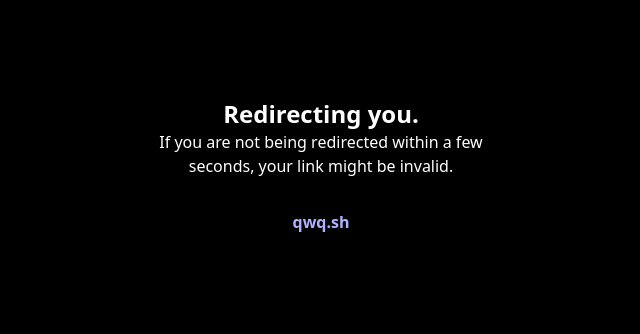
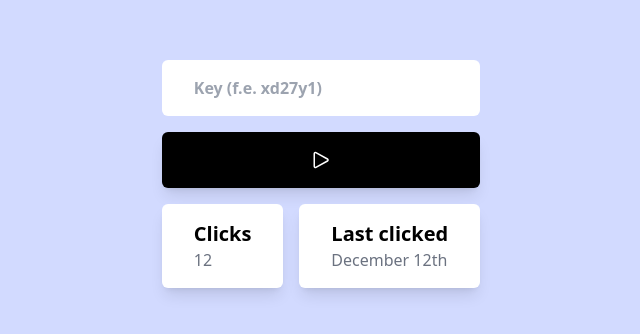
Before and after one commit to crnvl/qwq.sh, a Next.js app: page /tracking in a window 1280 px wide. Shown: the part 218-552 px from the top of the page, without its empty margins (319-959 px from the left). Built offline with nearby package versions, Linux system fonts and the light colour scheme; no server answers.

Commit message:
Add tracking interface

```diff
--- /dev/null
+++ b/pages/api/track.ts
@@ -0,0 +1,32 @@
+import { NextApiRequest, NextApiResponse } from "next";
+import TrackingInfo from "../../models/trackingInfo";
+import { connectDB } from "../../utils/connect";
+
+type Data = {
+    clicks: Number,
+    lastClick: Date,
+    success: Boolean
+}
+
+export default async function handler(
+    req: NextApiRequest,
+    res: NextApiResponse<Data>
+) {
+    res.setHeader('Access-Control-Allow-Origin', '*');
+
+    await connectDB();
+    const key = JSON.parse(req.body).key;
+
+    if (key === "[id]") {
+        res.json({ clicks: 0, lastClick: new Date(), success: false });
+        return
+    }
+
+    const stats = await TrackingInfo.findOne({ key: key });
+
+    if (stats) {
+        res.json({ clicks: stats.clicks, lastClick: stats.lastClick, success: true });
+        return
+    }
+    res.json({ clicks: 0, lastClick: new Date(), success: false });
+}
--- /dev/null
+++ b/pages/tracking.tsx
@@ -0,0 +1,55 @@
+import { NextPage } from "next";
+import Head from "next/head";
+import { useState } from "react";
+
+const Tracking: NextPage = () => {
+
+    const [icon, setIcon] = useState(<svg xmlns="http://www.w3.org/2000/svg" fill="none" viewBox="0 0 24 24" strokeWidth={1.5} stroke="currentColor" className="w-6 h-6">
+        <path strokeLinecap="round" strokeLinejoin="round" d="M5.25 5.653c0-.856.917-1.398 1.667-.986l11.54 6.348a1.125 1.125 0 010 1.971l-11.54 6.347a1.125 1.125 0 01-1.667-.985V5.653z" />
+    </svg>)
+
+    const getTrackingInfo = async () => {
+        const data = await fetch('https://qwq.sh/api/track', {
+            method: 'POST',
+            body: JSON.stringify({
+                key: (document.getElementById("input") as HTMLInputElement).value
+            })
+        })
+        const json = await data.json()
+        console.log(json);
+
+        setIcon(<svg xmlns="http://www.w3.org/2000/svg" fill="none" viewBox="0 0 24 24" strokeWidth={1.5} stroke="currentColor" className="w-6 h-6">
+            <path strokeLinecap="round" strokeLinejoin="round" d="M11.35 3.836c-.065.21-.1.433-.1.664 0 .414.336.75.75.75h4.5a.75.75 0 00.75-.75 2.25 2.25 0 00-.1-.664m-5.8 0A2.251 2.251 0 0113.5 2.25H15c1.012 0 1.867.668 2.15 1.586m-5.8 0c-.376.023-.75.05-1.124.08C9.095 4.01 8.25 4.973 8.25 6.108V8.25m8.9-4.414c.376.023.75.05 1.124.08 1.131.094 1.976 1.057 1.976 2.192V16.5A2.25 2.25 0 0118 18.75h-2.25m-7.5-10.5H4.875c-.621 0-1.125.504-1.125 1.125v11.25c0 .621.504 1.125 1.125 1.125h9.75c.621 0 1.125-.504 1.125-1.125V18.75m-7.5-10.5h6.375c.621 0 1.125.504 1.125 1.125v9.375m-8.25-3l1.5 1.5 3-3.75" />
+        </svg>)
+    }
+
+    return <>
+        <Head>
+            <title>qwq.sh</title>
+            <meta name="description" content="Track your URLs." />
+            <link rel="icon" href="/favicon.ico" />
+        </Head>
+        <div className='flex w-screen h-screen bg-custom-200 flex-col'>
+            <div className={`justify-center m-auto`}>
+                <div className="flex flex-col md:flex gap-4">
+                    <input id='input' type="text" className="px-8 py-4 text-custom-400 font-bold rounded-md outline-none focus:shadow-lg transition ease-in-out duration-300" placeholder='Key (f.e. xd27y1)' />
+                    <button onClick={getTrackingInfo} className="flex justify-center px-8 py-4 font-bold rounded-md bg-black text-white shadow-lg hover:shadow-none transition ease-in-out duration-300 active:scale-95 active:bg-white active:text-custom-400">
+                        {icon}
+                    </button>
+                </div>
+                <div className="flex flex-row justify-between gap-4 py-4">
+                    <div className="bg-white m-auto px-8 py-4 rounded-md shadow-lg">
+                        <h1 className="font-bold text-xl text-start">Clicks</h1>
+                        <p className="text-gray-500">12</p>
+                    </div>
+                    <div className="bg-white m-auto px-8 py-4 rounded-md shadow-lg">
+                        <h1 className="font-bold text-xl text-start">Last clicked</h1>
+                        <p className="text-gray-500">December 12th</p>
+                    </div>
+                </div>
+            </div>
+        </div>
+    </>
+}
+
+export default Tracking
```
